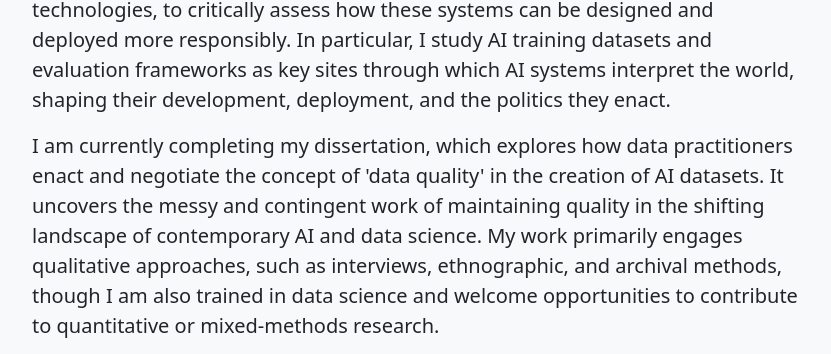
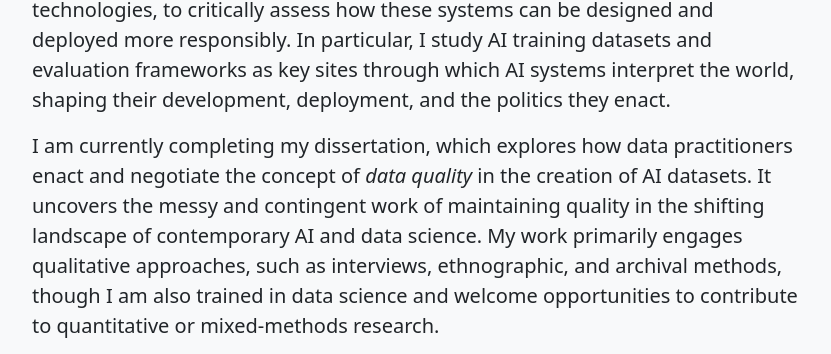
Before and after one commit to will-orr/will-orr.github.io, a plain HTML site: page index.html in a window 1280 px wide. Shown: the part 840-1194 px from the top of the page, without its empty margins (223-1054 px from the left). Drawn offline with nearby package versions, Linux system fonts and the light colour scheme.

Commit message:
Add files via upload

```diff
--- a/index.html
+++ b/index.html
@@ -62,7 +62,7 @@
 
     <p class="fs-5">My research uncovers the histories, practices, and cultures of emerging AI technologies, to critically assess how these systems can be designed and deployed more responsibly. In particular, I study AI training datasets and evaluation frameworks as key sites through which AI systems interpret the world, shaping their development, deployment, and the politics they enact. </p>
 
-    <p class="fs-5">I am currently completing my dissertation, which explores how data practitioners enact and negotiate the concept of 'data quality' in the creation of AI datasets. It uncovers the messy and contingent work of maintaining quality in the shifting landscape of contemporary AI and data science. My work primarily engages qualitative approaches, such as interviews, ethnographic, and archival methods, though I am also trained in data science and welcome opportunities to contribute to quantitative or mixed-methods research.</p>
+    <p class="fs-5">I am currently completing my dissertation, which explores how data practitioners enact and negotiate the concept of <em>data quality</em> in the creation of AI datasets. It uncovers the messy and contingent work of maintaining quality in the shifting landscape of contemporary AI and data science. My work primarily engages qualitative approaches, such as interviews, ethnographic, and archival methods, though I am also trained in data science and welcome opportunities to contribute to quantitative or mixed-methods research.</p>
 
     <p class="fs-5">Prior to the PhD, I completed a <a href="https://arts.unimelb.edu.au" target="_blank">Bachelor of Arts</a> from the <a href="https://www.unimelb.edu.au/" target="_blank">University of Melbourne</a>, where I studied sociology, politics and international relations, and economics. I also earned an <a href="https://sociology.cass.anu.edu.au/home" target="_blank">Honours in sociology</a>, and a <a href="https://programsandcourses.anu.edu.au/program/madan" target="_blank">Master of Applied Data Analytics</a> from the <a href="https://www.anu.edu.au/" target="_blank">Australian National University (ANU)</a>.
 
```
